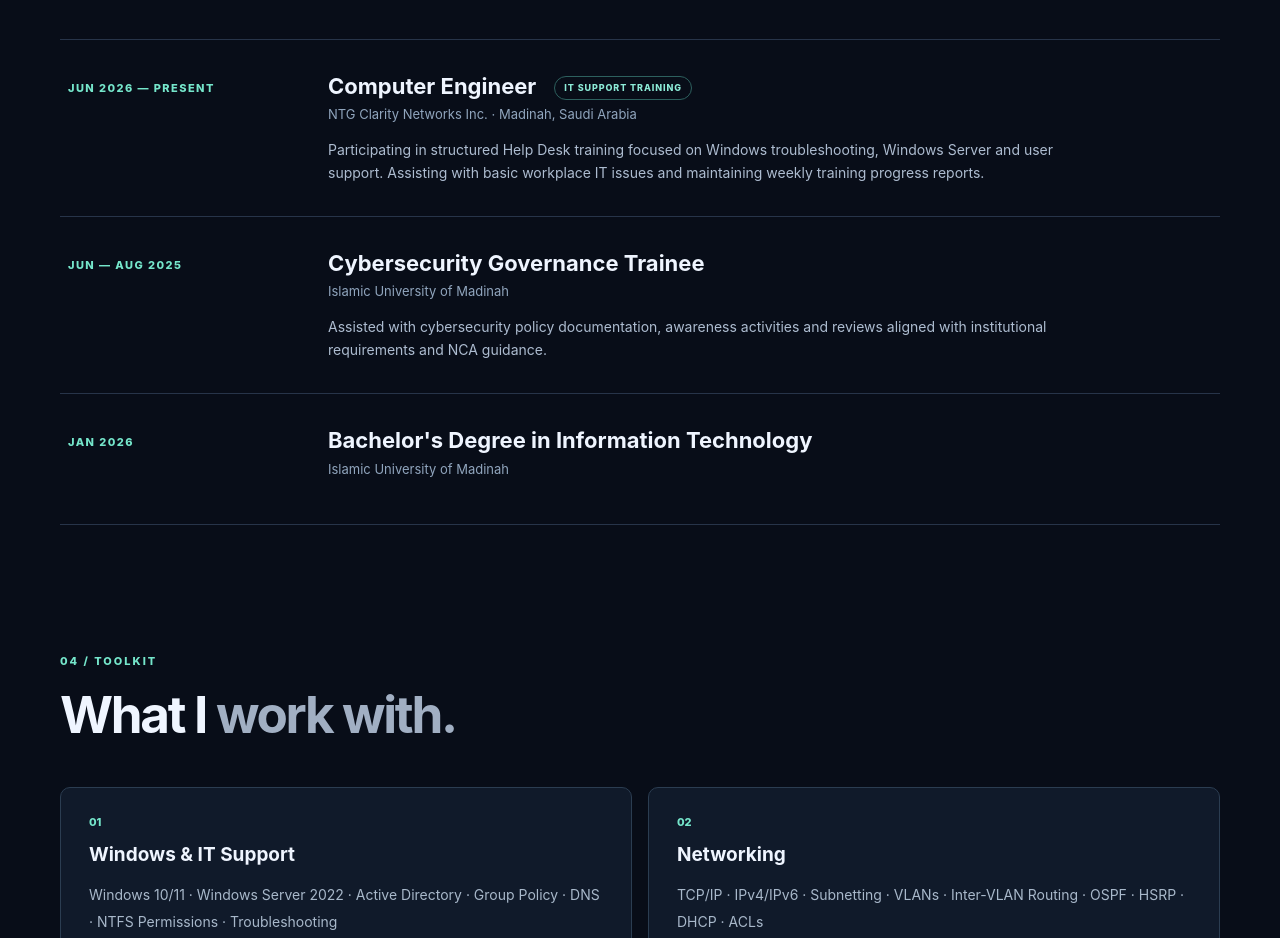
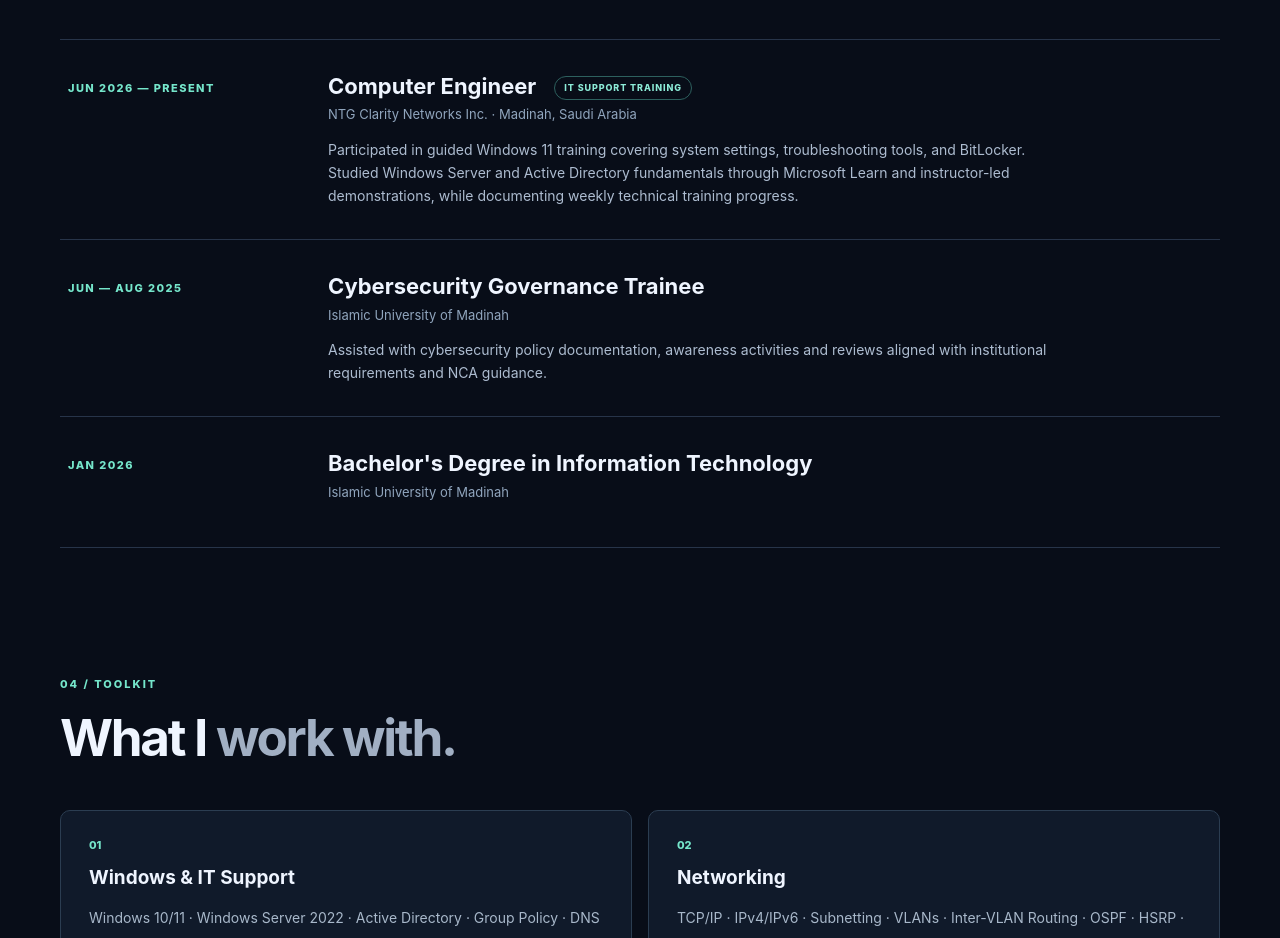
Before and after one commit to Amr-Alferaidi/Amr-Alferaidi.github.io, a plain HTML site: page index.html in a window 1280 px wide. Shown: the part 3400-4338 px from the top of the page. Drawn offline with Linux system fonts and the light colour scheme.

Commit message:
Update index.html

```diff
--- a/index.html
+++ b/index.html
@@ -319,7 +319,7 @@
                                 <span class="small-pill">IT SUPPORT TRAINING</span>
                             </div>
                             <p class="organization">NTG Clarity Networks Inc. · Madinah, Saudi Arabia</p>
-                            <p>Participating in structured Help Desk training focused on Windows troubleshooting, Windows Server and user support. Assisting with basic workplace IT issues and maintaining weekly training progress reports.</p>
+                            <p>Participated in guided Windows 11 training covering system settings, troubleshooting tools, and BitLocker. Studied Windows Server and Active Directory fundamentals through Microsoft Learn and instructor-led demonstrations, while documenting weekly technical training progress.</p>
                         </div>
                     </div>
                     <div class="timeline-item">
```
